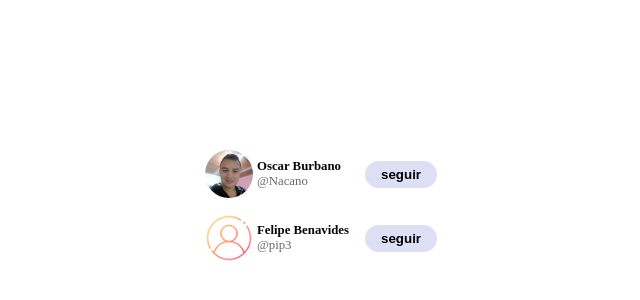
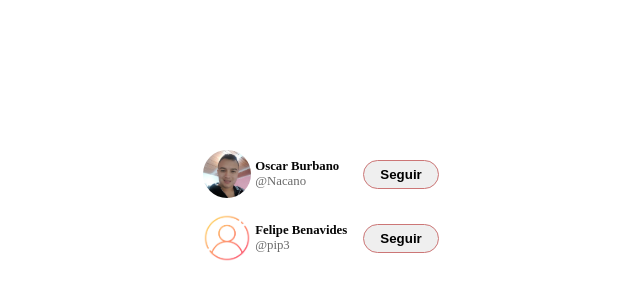
Before and after one commit to oscarburbano278/AprendoReact, a React (Vite) app in the folder my-react-app/: page / in a window 1280 px wide. Shown: the part 194-494 px from the top of the page, without its empty margins (319-959 px from the left). Built offline with nearby package versions, Linux system fonts and the light colour scheme.

Commit message:
se creo un estado en el cual al precionar un boton pasa de seguir a siguiendo y cambia de color

```diff
--- a/my-react-app/src/App.css
+++ b/my-react-app/src/App.css
@@ -35,10 +35,21 @@
     border-radius: 999px;
     padding: 6px 16px;
     font-weight: bold;
-    background-color: rgb(222, 222, 245);
+    border: 1px solid rgb(204, 118, 118);
+    transition: .3s ease background-color;
 }
 
 .followCard-boton:hover{
     background-color: rgb(158, 209, 211);
     transition: .3s ease background-color;
 }
+
+.followCard-boton.is-following{
+    border: 1px solid red;
+
+}
+
+.followCard-boton.is-following:hover{
+    background: red;
+
+}
--- a/my-react-app/src/App.jsx
+++ b/my-react-app/src/App.jsx
@@ -5,8 +5,6 @@ import imgUsuario2 from './assets/images.png';
 
 
 const App =() =>{
-
-
 
   return(
     <div className='App'>
--- a/my-react-app/src/components/Usuario.jsx
+++ b/my-react-app/src/components/Usuario.jsx
@@ -1,5 +1,18 @@
+import { useState} from "react";
 
 const Usuario = ({userName, Name, imgUsuario}) => {
+  const [isFollowing, setIsFollowing] = useState(false)
+
+  const text = isFollowing ? 'Siguiendo' : 'Seguir'
+
+  const buttonClassName = isFollowing
+  ? 'followCard-boton is-following'
+  : 'followCard-boton'
+
+  const handleClick = () => {
+    setIsFollowing(!isFollowing);
+  }
+
   return (
     <article className="followCard-article">
       <header className="card-header">
@@ -15,8 +28,8 @@ const Usuario = ({userName, Name, imgUsuario}) => {
       </header>
 
       <aside>
-        <button className='followCard-boton'>
-          seguir
+        <button className={buttonClassName} onClick={handleClick}>
+          {text}
         </button>
       </aside>
     </article>
```
